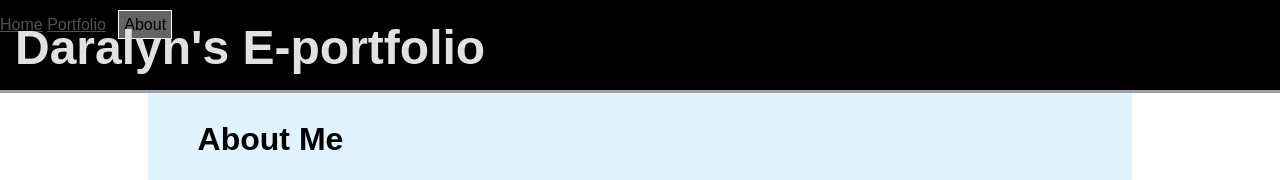
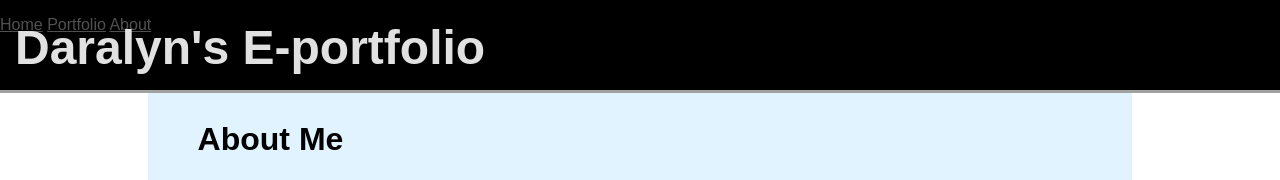
Before and after one commit to daralyn/daralyn.github.io, a Jekyll site: the page built from about/index.html, in a window 1280 px wide. Shown: the top 180 px of the page. Built offline with Jekyll 4.4.1, drawn with Linux system fonts in a browser that asks for light colours.

Commit message:
Update index.html

```diff
--- a/about/index.html
+++ b/about/index.html
@@ -4,11 +4,11 @@
 ---
 
 <style>
-	.aboutbutton{
+	#navbuttonabout{
 		text-decoration: none;
     		background-color: rgb(100, 100, 100);
     		color: rgb(0, 0, 0);
-   		    border: 1px solid rgb(255, 255, 255);
+   		border: 1px solid rgb(255, 255, 255);
     		padding: 5px;
     		margin-left: 8px;
 	}
```
